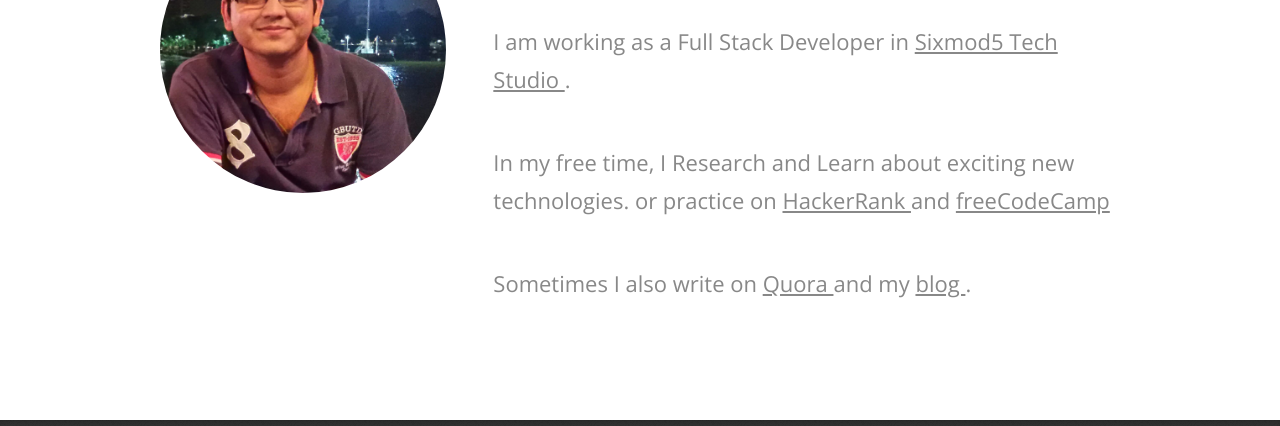
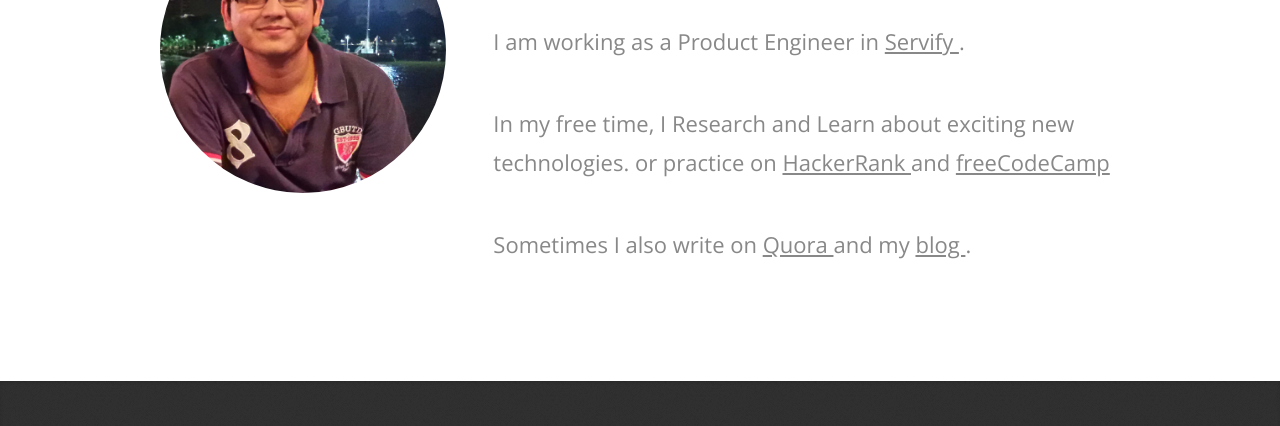
Before and after one commit to sumitbhanushali/sumitbhanushali.github.io, a plain HTML site: page index.html in a window 1280 px wide. Shown: the part 225-651 px from the top of the page. Drawn offline with nearby package versions, Linux system fonts and the light colour scheme.

Commit message:
Update index.html

```diff
--- a/index.html
+++ b/index.html
@@ -50,9 +50,9 @@
 					<header>
 						<h1>Hello... I'm <strong>Sumit Bhanushali</strong>.</h1>
 					</header>
-					<p> I am working as a Full Stack Developer in
-						<a href = "http://www.sixmod5.com/" target ="blank">
-							Sixmod5 Tech Studio
+					<p> I am working as a Product Engineer in
+						<a href = "https://servify.in/" target ="blank">
+							Servify
 						</a>
 					.</p>
 					<p> In my free time, I Research and Learn about exciting new technologies.
```
